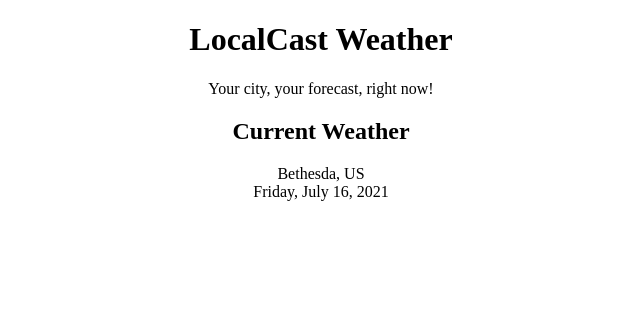
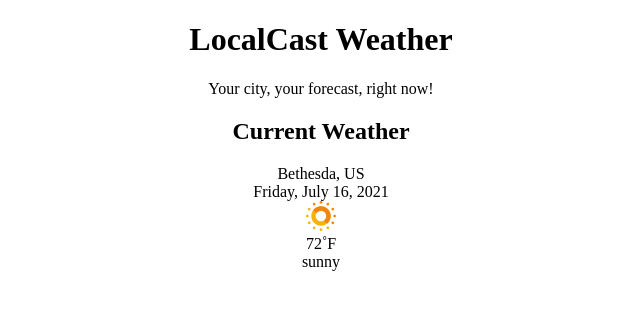
Before and after one commit to Lebda/local-weather-app, an Angular app: page / in a window 1280 px wide. Shown: the top 310 px of the page, without its empty margins (319-959 px from the left). Built offline with nearby package versions, Linux system fonts and the light colour scheme; no server answers.

Commit message:
weather current day

```diff
--- a/src/app/app.module.ts
+++ b/src/app/app.module.ts
@@ -1,12 +1,12 @@
 import { BrowserModule } from '@angular/platform-browser';
 import { NgModule } from '@angular/core';
-
 import { AppComponent } from './app.component';
 import { CurrentWeatherComponent } from './current-weather/current-weather.component';
+import { HttpClientModule } from '@angular/common/http';
 
 @NgModule({
   declarations: [AppComponent, CurrentWeatherComponent],
-  imports: [BrowserModule],
+  imports: [BrowserModule, HttpClientModule],
   providers: [],
   bootstrap: [AppComponent],
 })
--- a/src/app/current-weather/current-weather.component.css
+++ b/src/app/current-weather/current-weather.component.css
@@ -0,0 +1,15 @@
+img {
+  height: 30px;
+}
+
+.city span {
+  display: block;
+}
+
+.temparature span {
+  display: block;
+}
+
+.temparature {
+  text-align: center;
+}
--- a/src/app/current-weather/current-weather.component.html
+++ b/src/app/current-weather/current-weather.component.html
@@ -1,6 +1,11 @@
-<div>
+<div class="city">
   <span>{{current.city}}, {{current.country}}</span>
+  <span>{{current.date | date:'fullDate'}}</span>
+</div>
+<div class="temparature">
+  <img [src]='current.image'>
+  <span>{{current.temperature | number:'1.0-0'}}˚F</span>
 </div>
 <div>
-  <span>{{current.date | date:'fullDate'}}</span>
+  {{current.description}}
 </div>
--- a/src/app/current-weather/current-weather.component.ts
+++ b/src/app/current-weather/current-weather.component.ts
@@ -1,5 +1,6 @@
 import { Component, OnInit } from '@angular/core';
 import { CurrentWeatherMaker, ICurrentWeather } from '../interfaces';
+import { WeatherService } from '../weather/weather.service';
 
 @Component({
   selector: 'app-current-weather',
@@ -9,9 +10,13 @@ import { CurrentWeatherMaker, ICurrentWeather } from '../interfaces';
 export class CurrentWeatherComponent implements OnInit {
   public current: ICurrentWeather;
 
-  public constructor() {
+  public constructor(private readonly weatherService: WeatherService) {
     this.current = CurrentWeatherMaker.Make();
   }
 
-  ngOnInit(): void {}
+  public ngOnInit(): void {
+    this.weatherService
+      .getCurrentWeather('Bethesda', 'US')
+      .subscribe((data) => (this.current = data));
+  }
 }
--- /dev/null
+++ b/src/app/weather/weather.service.ts
@@ -0,0 +1,60 @@
+import { HttpClient, HttpParams } from '@angular/common/http';
+import { Injectable } from '@angular/core';
+import { Observable } from 'rxjs';
+import { map } from 'rxjs/operators';
+import { environment } from '../../environments/environment';
+import { ICurrentWeather } from '../interfaces';
+
+interface ICurrentWeatherData {
+  weather: [
+    {
+      description: string;
+      icon: string;
+    }
+  ];
+  main: {
+    temp: number;
+  };
+  sys: {
+    country: string;
+  };
+  dt: number;
+  name: string;
+}
+
+@Injectable({
+  providedIn: 'root',
+})
+export class WeatherService {
+  public constructor(private readonly httpClient: HttpClient) {}
+
+  public getCurrentWeather(
+    city: string,
+    country: string
+  ): Observable<ICurrentWeather> {
+    const uriParams = new HttpParams()
+      .set('q', `${city},${country}`)
+      .set('appid', environment.appId);
+    const rawData = this.httpClient.get<ICurrentWeatherData>(
+      `${environment.baseUrl}api.openweathermap.org/data/2.5/weather`,
+      { params: uriParams }
+    );
+    return rawData.pipe(map((data) => this.transformToICurrentWeather(data)));
+  }
+  private transformToICurrentWeather(
+    data: ICurrentWeatherData
+  ): ICurrentWeather {
+    return {
+      city: data.name,
+      country: data.sys.country,
+      date: new Date(data.dt * 1000),
+      image: `http://openweathermap.org/img/w/${data.weather[0].icon}.png`,
+      temperature: this.convertKelvinToFahrenheit(data.main.temp),
+      description: data.weather[0].description,
+    };
+  }
+
+  private convertKelvinToFahrenheit(kelvin: number): number {
+    return (kelvin * 9) / 5 - 459.67;
+  }
+}
--- a/src/environments/environment.ts
+++ b/src/environments/environment.ts
@@ -4,6 +4,8 @@
 
 export const environment = {
   production: false,
+  appId: '89be20a34567d86dae73886a1eb415c0',
+  baseUrl: 'http://',
 };
 
 /*
```
Also changed, not shown: 1 other file (tests, documents, lock files or other folders).
